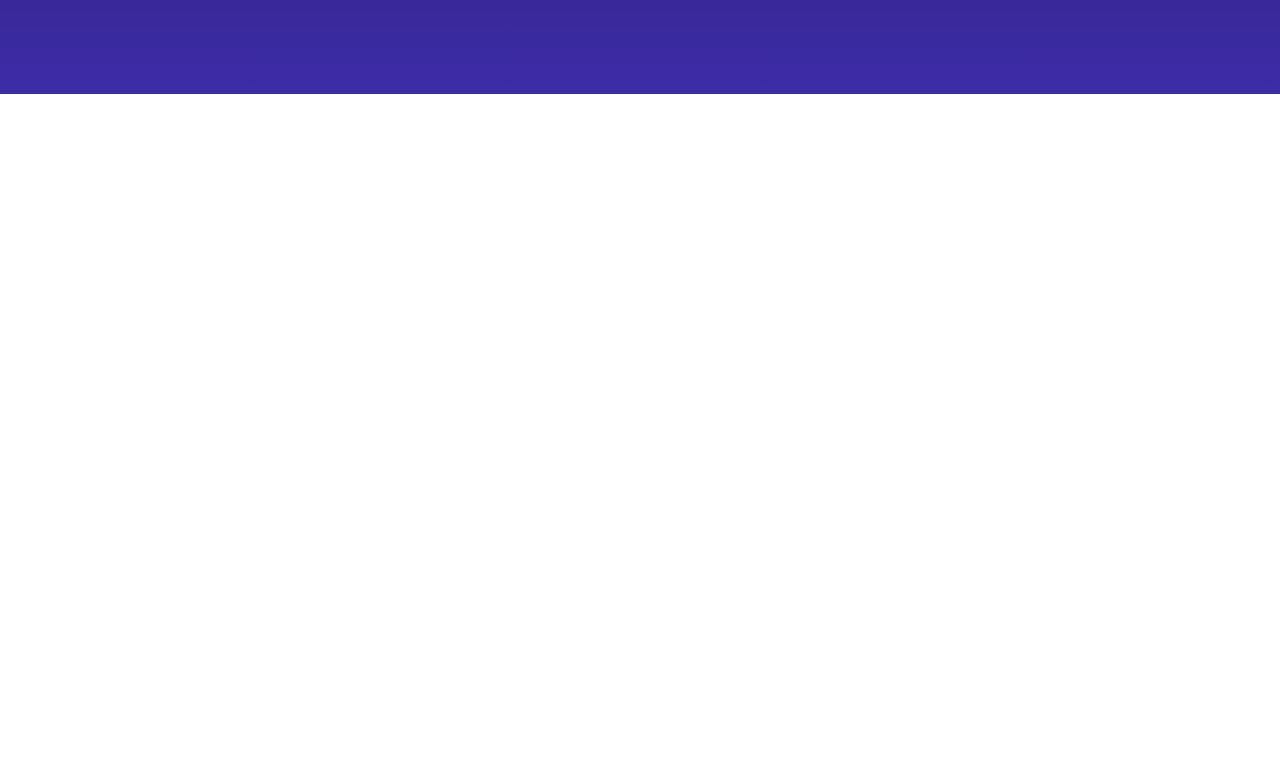
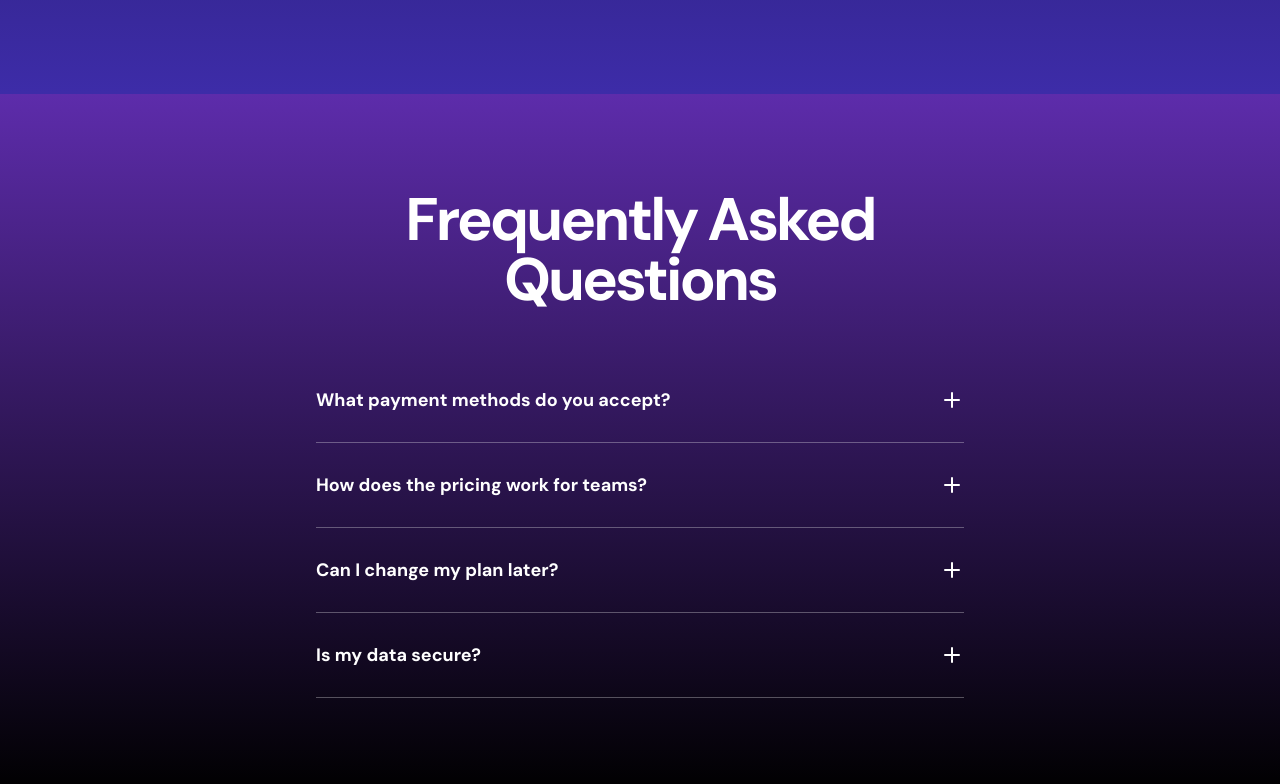
Before and after one commit to 13paras/saas-dark-landing-page, a Next.js app: page / in a window 1280 px wide. Shown: the part 2808-3592 px from the top of the page. Before the commit the page ends 2902 px from the top, so only its background shows below. Built offline with nearby package versions, Linux system fonts and the light colour scheme.

Commit message:
add: FAQ section

```diff
--- a/src/components/FAQs.tsx
+++ b/src/components/FAQs.tsx
@@ -1,3 +1,10 @@
+"use client";
+
+import { useState } from "react";
+import clsx from "clsx";
+import PlusIcon from "../assets/icons/plus.svg";
+import MinusIcon from "../assets/icons/minus.svg";
+
 const items = [
   {
     question: "What payment methods do you accept?",
@@ -21,6 +28,49 @@
   },
 ];
 
+const AccordionItem = ({
+  question,
+  answer,
+}: {
+  question: string;
+  answer: string;
+}) => {
+  const [isOpen, setisOpen] = useState<boolean>(false);
+  return (
+    <div
+      key={question}
+      className="cursor-pointer border-b border-white/30 py-7"
+      onClick={() => setisOpen(!isOpen)}
+    >
+      <div className="flex items-center">
+        <span className="flex-1 text-lg font-bold">{question}</span>
+        {isOpen ? <MinusIcon /> : <PlusIcon />}
+      </div>
+      <div
+        className={clsx("mt-4", {
+          hidden: !isOpen,
+          "": isOpen === true,
+        })}
+      >
+        {answer}
+      </div>
+    </div>
+  );
+};
+
 export const FAQs = () => {
-  return null;
+  return (
+    <div className="bg-black bg-gradient-to-b from-[#5D2CAB] to-black py-[72] text-white sm:py-24">
+      <div className="container">
+        <h2 className="mx-auto text-center text-5xl font-bold tracking-tighter sm:max-w-[648px] sm:text-6xl">
+          Frequently Asked Questions
+        </h2>
+        <div className="mx-auto mt-12 max-w-[648px]">
+          {items.map(({ question, answer }) => (
+            <AccordionItem key={question} question={question} answer={answer} />
+          ))}
+        </div>
+      </div>
+    </div>
+  );
 };
```
